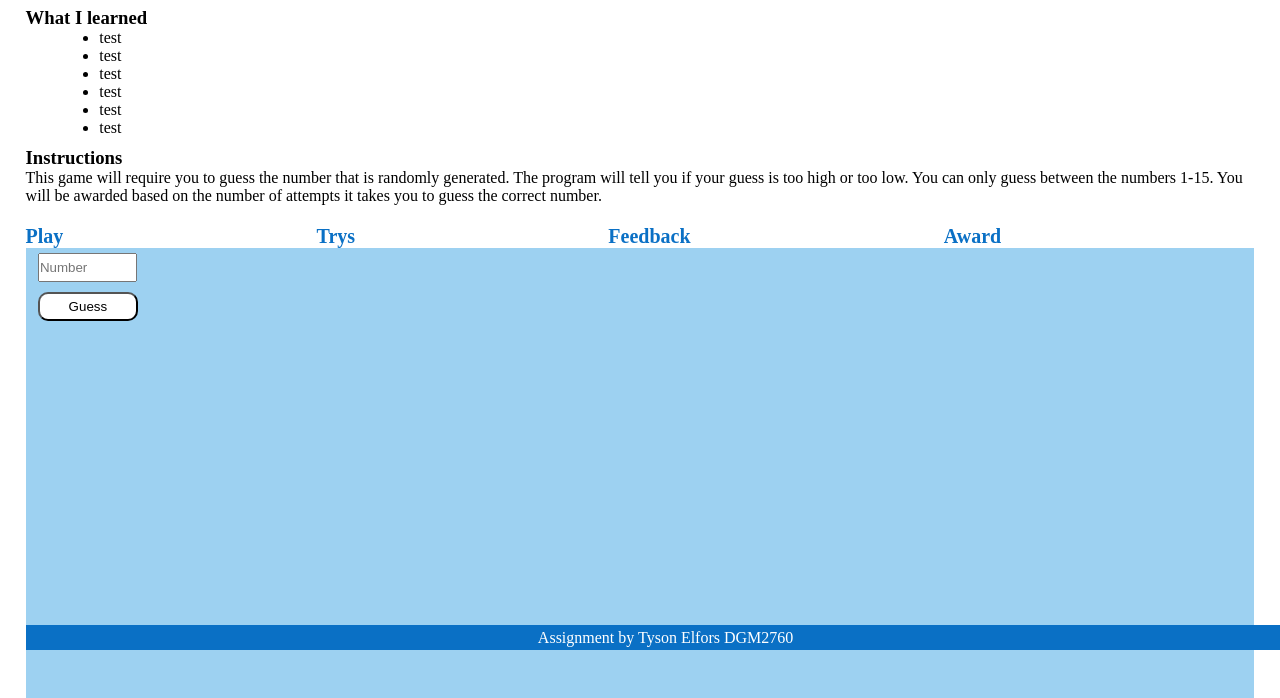
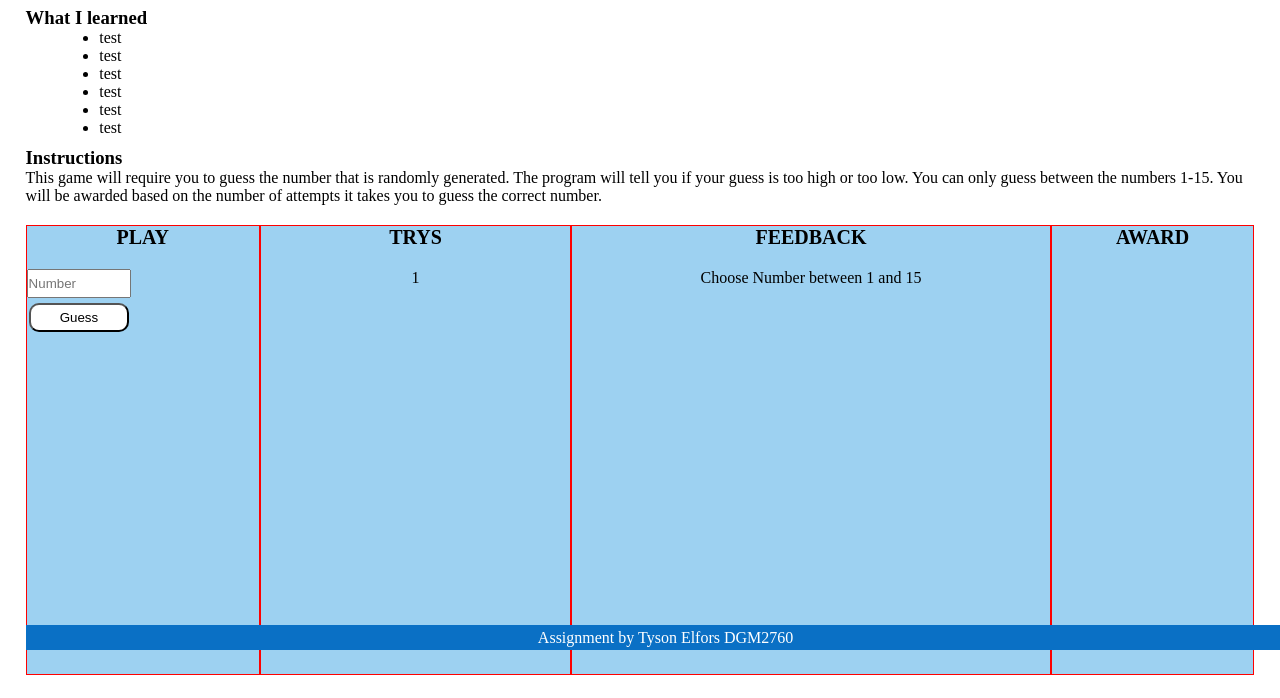
Before and after one commit to tyelf22/dgm2760-unit03, a plain HTML site: page index.html in a window 1280 px wide. Both pictures are taken after a click on the button "Guess". Shown: the part 150-848 px from the top of the page. After the commit the page ends 825 px from the top, so only its background shows below. Drawn offline with Linux system fonts and the light colour scheme.

Commit message:
added switch statement

```diff
--- a/index.html
+++ b/index.html
@@ -35,16 +35,24 @@
             it takes you to guess the correct number.
         </p>
 
-        <div class="titles">
-            <p>Play</p>
-            <p>Trys</p>
-            <p>Feedback</p>
-            <p>Award</p>
-        </div>
+        <div class="board">
+            <div class="play">
+                <h4>PLAY</h4>
+                <input id="guess" type="number" placeholder="Number">
+                <button onclick="evalGuess()">Guess</button>
+            </div>
+            <div class="trys">
+                <h4>TRYS</h4>
+                <p id="numTrys"></p>
+            </div>
+            <div class="feedback">
+                <h4>FEEDBACK</h4>
+                <p id="feed"></p>
+            </div>
+            <div class="award">
+                <h4>AWARD</h4>
 
-        <div class="board">
-            <input id="guess" type="number" placeholder="Number">
-            <button onclick="evalGuess()">Guess</button>
+            </div>
         </div>
 
 <!-- FOOTER -->
--- a/main.js
+++ b/main.js
@@ -15,19 +15,43 @@ function evalGuess() {
     console.log(gamerGuessNum);
     console.log(totalGuesses);
 
-    const feedback = document.querySelector
+    const feedback = document.querySelector('#feed')
+    const numTrys = document.querySelector('#numTrys')
 
     if(gamerGuessNum === correctNumber){
         console.log('You guessed the right number!')
+        feedback.innerHTML = "You Won!";
+        giveAward()
     }
     else if(gamerGuessNum > 15 || gamerGuessNum < 1) {
         console.log("Guess between 1 and 15")
+        feedback.innerHTML = "Choose Number between 1 and 15";
     }
     else if(gamerGuessNum > correctNumber){
         console.log('Too high')
+        feedback.innerHTML = "You guessed too high";
     }
     else if(gamerGuessNum < correctNumber){
         console.log('Too low')
+        feedback.innerHTML = "You guessed too low";
     }
 
+    numTrys.innerHTML = totalGuesses;
+
 }
+
+function giveAward() {
+    console.log('switch statement active')
+    switch(true) {
+        case totalGuesses > 0 && totalGuesses < 4:
+            console.log('Blue Ribbon')
+            break
+        case totalGuesses > 4 && totalGuesses < 10 :
+            console.log('Red Ribbon')
+            break
+        case totalGuesses > 10:
+            console.log('Yellow Ribbon')
+            break
+
+    }
+}
--- a/styles.css
+++ b/styles.css
@@ -50,22 +50,68 @@ header > h2 {
 .board {
     height: 450px;
     width: 100%;
+    margin-top: 20px;
     background: #9DD1F1;
+    display: flex;
+    flex-direction: row;
+
 }
 
-.board input {
-    margin: 5px 1%;
-    width: 95px;
-    height: 25px;
+.board h4 {
+    font-size: 20px;
+    text-align: center;
 }
 
-.board button {
+.board p {
+    margin-top: 20px;
+    text-align: center;
+    font-size: 16px;
+
+}
+
+
+.play {
+    flex-grow: 1;
+    border: 1px solid red
+}
+
+.play input {
+
+    width: 100px;
+    height: 25px;
+    margin-top: 20px;
+}
+
+.play button {
     display: block;
     width: 100px;
     margin: 5px 1%;
     border-radius: 10px;
     padding: 5px;
     background: white;
+}
+
+.trys {
+    flex-grow: 2;
+    border: 1px solid red
+}
+
+#numTrys {
+
+}
+
+.feedback {
+    flex-grow: 2;
+    border: 1px solid red
+}
+
+#feed {
+
+}
+
+.award {
+    flex-grow: 1;
+    border: 1px solid red
 }
 
 
```
